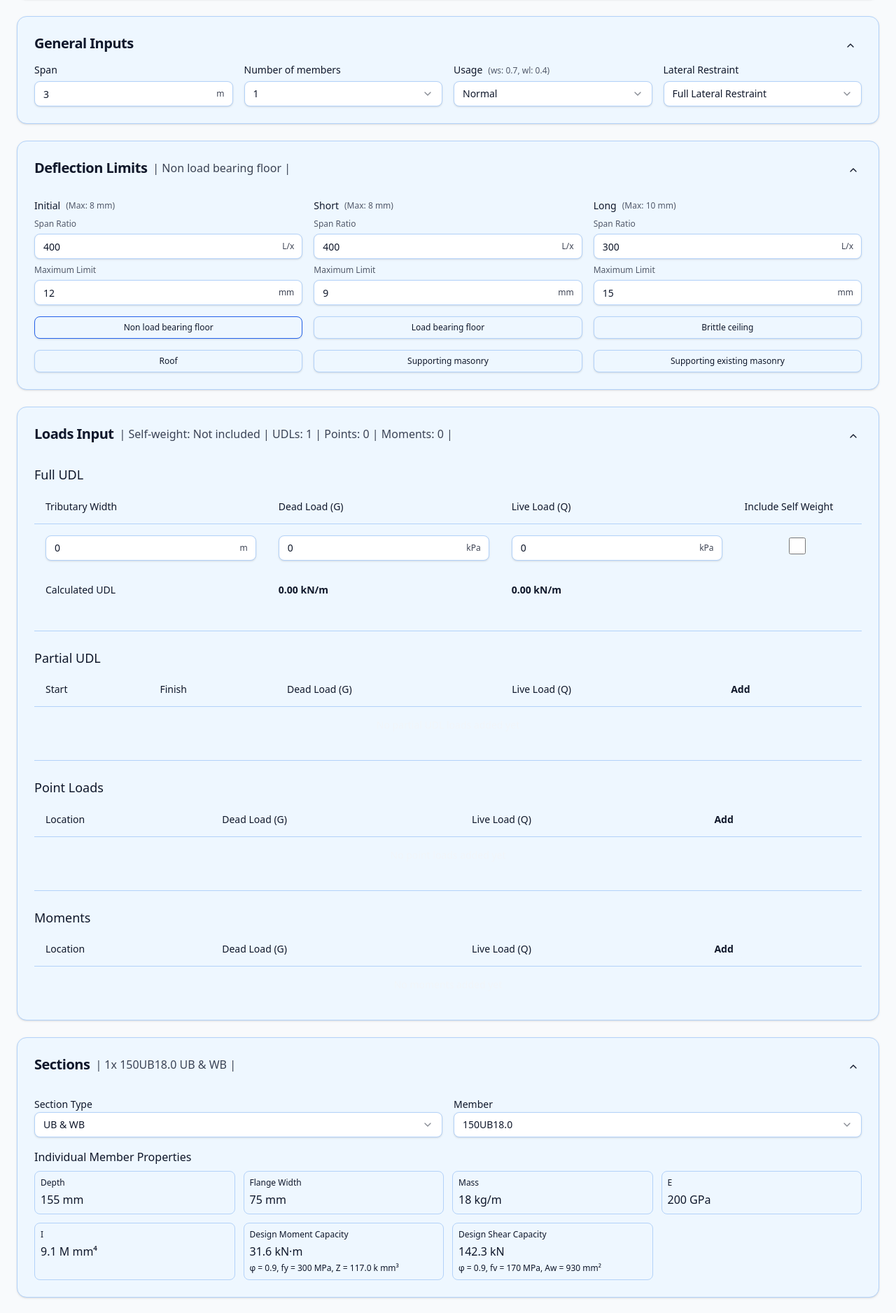
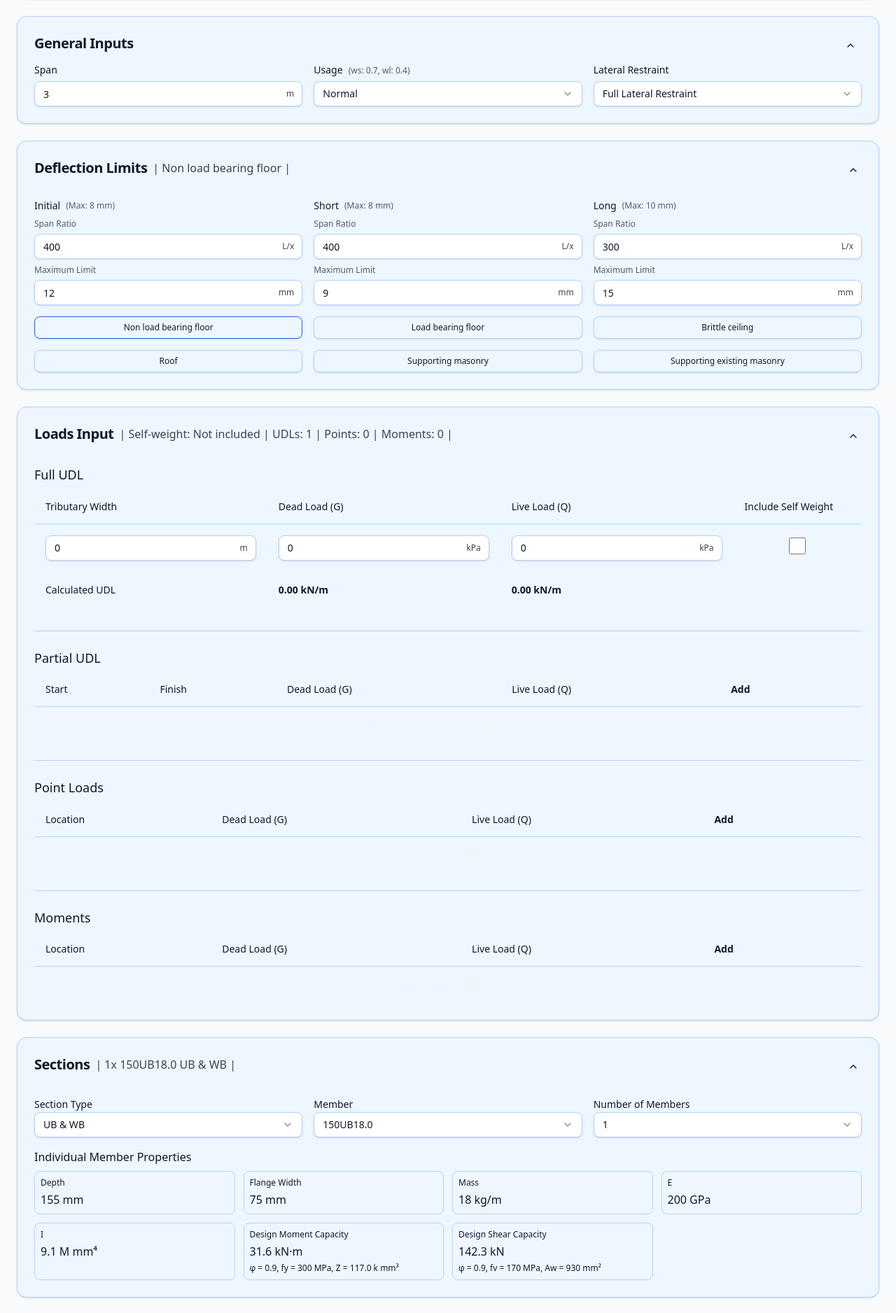
Before and after one commit to dhadley70/BeamDesignTS, a React (Vite) app: page / in a window 1280 px wide. Shown: the part 396-2272 px from the top of the page at 70% size. Built offline with nearby package versions, Linux system fonts and the light colour scheme.

Commit message:
Move numberOfMembers from generalInputs to sectionsInput with UI improvements

```diff
--- a/src/App.tsx
+++ b/src/App.tsx
@@ -33,7 +33,6 @@ type UsageOption = "Normal" | "No Traffic" | "Storage"
 
 type GeneralInputs = {
   span: number            // metres, >= 0.1
-  members: number         // 1..4
   usage: UsageOption      // enum
   lateralRestraint: string
   ws: number             // short-term deflection variable
--- a/src/components/designAnalysis.tsx
+++ b/src/components/designAnalysis.tsx
@@ -199,7 +199,8 @@ export const DesignAnalysisCard = () => {
 
   const generalInputs = getLatestGeneralInputs();
   const span = generalInputs?.span || 3.0
-  const members = generalInputs?.members || 1
+  // Get number of members from localStorage
+  const members = Number(localStorage.getItem('numberOfMembers')) || 1
   const ws = generalInputs?.ws || 0.4
   const wl = generalInputs?.wl || 0.3
 
--- a/src/components/generalInputs.tsx
+++ b/src/components/generalInputs.tsx
@@ -12,14 +12,11 @@ import { COLLAPSE_ALL_CARDS, EXPAND_ALL_CARDS, getShortcutKey } from '@/lib/card
 export type UsageOption = keyof typeof usageData
 export interface GeneralInputs {
   span: number
-  members: number
   usage: UsageOption
   lateralRestraint: string
   ws: number
   wl: number
 }
-
-const memberOptions = [1, 2, 3, 4, 5, 6]
 
 // Get default values for a new general inputs object
 export function getDefaultGeneralInputs(): GeneralInputs {
@@ -27,7 +24,6 @@ export function getDefaultGeneralInputs(): GeneralInputs {
   const usageDetails = usageData[defaultUsage]
   return {
     span: 3.0,
-    members: 1,
     usage: defaultUsage,
     lateralRestraint: 'Lateral Restraint',
     ws: usageDetails.ws,
@@ -38,7 +34,7 @@ export function getDefaultGeneralInputs(): GeneralInputs {
 export const GeneralInputsCard: React.FC<{
   generalInputs: GeneralInputs
   setGeneralInputs: React.Dispatch<React.SetStateAction<GeneralInputs>>
-}> = ({ generalInputs, setGeneralInputs }) => {
+}> = ({ setGeneralInputs }) => {
 
   // Use local storage to persist general inputs
   const [localGeneralInputs, setLocalGeneralInputs] = useLocalStorage<GeneralInputs>(
@@ -113,7 +109,7 @@ export const GeneralInputsCard: React.FC<{
         </Button>
       </CardHeader>
       {!collapsed && <CardContent className="space-y-4">
-        <div className="grid grid-cols-4 gap-4">
+        <div className="grid grid-cols-3 gap-4">
           {/* Span (strict clamp) */}
           <div className="space-y-1.5">
             <label htmlFor="span" className="block text-sm font-medium text-[var(--text)]">
@@ -152,40 +148,7 @@ export const GeneralInputsCard: React.FC<{
             />
           </div>
 
-          {/* Members */}
-          <div className="space-y-1.5">
-            <label className="block text-sm font-medium text-[var(--text)]">Number of members</label>
-            <Select
-              value={String(generalInputs.members)}
-              onValueChange={(val) => {
-                const n = Number(val)
-                const newMembers = Number.isFinite(n) ? n : generalInputs.members;
-                console.log('Setting members to:', newMembers);
-                setGeneralInputs(p => ({ ...p, members: newMembers }))
-                // Also update localStorage directly to ensure it's saved
-                setLocalGeneralInputs(prev => {
-                  const newGeneralInputs = { ...prev, members: newMembers };
 
-                  // Dispatch a custom event to notify other components about the change
-                  const event = new Event('app-storage-change');
-                  window.dispatchEvent(event);
-
-                  return newGeneralInputs;
-                })
-              }}
-            >
-              <SelectTrigger className="w-full bg-[var(--input)] text-[var(--input-text)] border-[color:var(--border)]">
-                <SelectValue placeholder="Number of members" />
-              </SelectTrigger>
-              <SelectContent>
-                {memberOptions.map(n => (
-                  <SelectItem key={n} value={String(n)}>
-                    {n}
-                  </SelectItem>
-                ))}
-              </SelectContent>
-            </Select>
-          </div>
 
           {/* Usage */}
               <div className="space-y-1.5">
--- a/src/components/sectionsInput.tsx
+++ b/src/components/sectionsInput.tsx
@@ -89,10 +89,16 @@ export function SectionsInputCard() {
     '' // Default empty
   )
 
-  // Read generalInputs from localStorage to get the number of members
+  // Add state for number of members
+  const [numberOfMembers, setNumberOfMembers] = useLocalStorage<number>('numberOfMembers', 1);
+
+  // Define options for number of members selection
+  const memberOptions = [1, 2, 3, 4, 5, 6]
+
+  // Read generalInputs from localStorage to get other general inputs
   const [generalInputs] = useLocalStorage<GeneralInputs>(
     'generalInputs',
-    { span: 3.0, members: 1, usage: 'Normal', lateralRestraint: 'Lateral Restraint', ws: 2, wl: 3 }
+    { span: 3.0, usage: 'Normal', lateralRestraint: 'Lateral Restraint', ws: 2, wl: 3 }
   )
 
   // State to force a re-render when needed
@@ -100,6 +106,21 @@ export function SectionsInputCard() {
 
   // State for available members based on selected section type
   const [availableMembers, setAvailableMembers] = useState<SectionMember[]>([])
+
+  // Handle number of members change
+  const handleNumberOfMembersChange = (value: string) => {
+    const n = Number(value);
+    if (Number.isFinite(n) && n > 0 && n <= 6) {
+      setNumberOfMembers(n);
+
+      // Force UI update
+      setUpdateCounter(prev => prev + 1);
+
+      // Dispatch a custom event to notify other components about the change
+      const event = new Event('app-storage-change');
+      window.dispatchEvent(event);
+    }
+  };
 
   // Handle section type change
   const handleSectionTypeChange = (value: string) => {
@@ -188,13 +209,13 @@ export function SectionsInputCard() {
     }
   }, [availableMembers, selectedMember]);
 
-  // Listen for changes in generalInputs.members
+  // Listen for changes in numberOfMembers
   useEffect(() => {
     // This will trigger a re-render with the updated member count
-    console.log('generalInputs.members changed in sectionsInput:', generalInputs.members);
+    console.log('numberOfMembers changed in sectionsInput:', numberOfMembers);
     // Force a re-render by incrementing the counter
     setUpdateCounter(prev => prev + 1);
-  }, [generalInputs.members]);
+  }, [numberOfMembers]);
 
   // Get the displayed member for the phiM calculation
   const displayedMember = selectedMember ?
@@ -231,21 +252,8 @@ export function SectionsInputCard() {
     return builtUpMember;
   };
 
-  // Get member count from generalInputs and also directly from localStorage as fallback
-  let memberCount = generalInputs.members || 1;
-
-  // Try to get the most up-to-date value directly from localStorage
-  try {
-    const rawGeneralInputs = localStorage.getItem('generalInputs');
-    if (rawGeneralInputs) {
-      const parsedGeneralInputs = JSON.parse(rawGeneralInputs);
-      if (parsedGeneralInputs.members && typeof parsedGeneralInputs.members === 'number') {
-        memberCount = parsedGeneralInputs.members;
-      }
-    }
-  } catch (error) {
-    console.error('Error reading generalInputs from localStorage:', error);
-  }
+  // Get member count from the numberOfMembers state
+  let memberCount = numberOfMembers || 1;
 
   // Add debug logs
   console.log('Member count from generalInputs:', memberCount);
@@ -302,7 +310,7 @@ export function SectionsInputCard() {
 
   // Section summary text
   const sectionSummary = memberDesignation !== 'None'
-    ? `| ${memberCount}x ${memberDesignation} ${sectionTypeLabel} |`
+    ? `| ${numberOfMembers}x ${memberDesignation} ${sectionTypeLabel} |`
     : `| No section selected |`;
 
   return (
@@ -324,10 +332,11 @@ export function SectionsInputCard() {
             <ChevronUp className="h-5 w-5 text-[var(--text)]" />}
         </Button>
       </CardHeader>
-      {!collapsed && (
-        <CardContent>
-        <div className="space-y-4">
-          <div className="grid grid-cols-1 md:grid-cols-2 gap-4">
+
+      <CardContent className="pb-6">
+        {/* Always show the input controls, regardless of collapse state */}
+        <div>
+          <div className="grid grid-cols-1 md:grid-cols-3 gap-4">
             <div className="space-y-2">
               <label htmlFor="section-type" className="text-sm font-medium">
                 Section Type
@@ -454,9 +463,38 @@ export function SectionsInputCard() {
                 </SelectContent>
               </Select>
             </div>
+
+            <div className="space-y-2">
+              <label htmlFor="number-of-members" className="text-sm font-medium">
+                Number of Members
+              </label>
+              <Select
+                value={String(numberOfMembers)}
+                onValueChange={handleNumberOfMembersChange}
+              >
+                <SelectTrigger className="w-full bg-[var(--input)] border-[color:var(--border)]">
+                  <SelectValue placeholder="Number of members" />
+                </SelectTrigger>
+                <SelectContent
+                  className="bg-[var(--card)] border-[color:var(--border)] text-[var(--text)]"
+                  position="popper"
+                >
+                  {memberOptions.map(n => (
+                    <SelectItem
+                      key={n}
+                      value={String(n)}
+                      className="hover:bg-[var(--accent)] hover:text-[var(--accent-contrast)]"
+                    >
+                      {n}
+                    </SelectItem>
+                  ))}
+                </SelectContent>
+              </Select>
+            </div>
           </div>
 
-          {displayedMember && (
+          {/* Only show details when not collapsed */}
+          {!collapsed && displayedMember && (
             <>
               <h4 className="text-md font-medium mb-2 mt-4 text-[var(--text)]">
                 Individual Member Properties
@@ -532,8 +570,8 @@ export function SectionsInputCard() {
             </>
           )}
 
-          {/* Dedicated Built-up Section Card */}
-          {displayedMember && memberCount > 1 && (
+          {/* Dedicated Built-up Section Card - only show when not collapsed */}
+          {!collapsed && displayedMember && memberCount > 1 && (
             <div className="mt-4 p-4 rounded-md border border-[var(--accent)] bg-[var(--bg)]/50">
               <h4 className="text-md font-medium mb-2 text-[var(--text)]">
                 Built-up Section Properties ({memberCount} members)
@@ -618,7 +656,6 @@ export function SectionsInputCard() {
           )}
         </div>
       </CardContent>
-      )}
     </Card>
   )
 }
```
